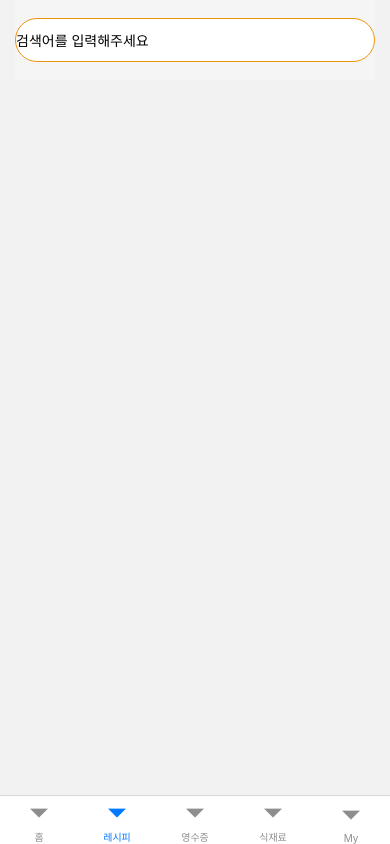
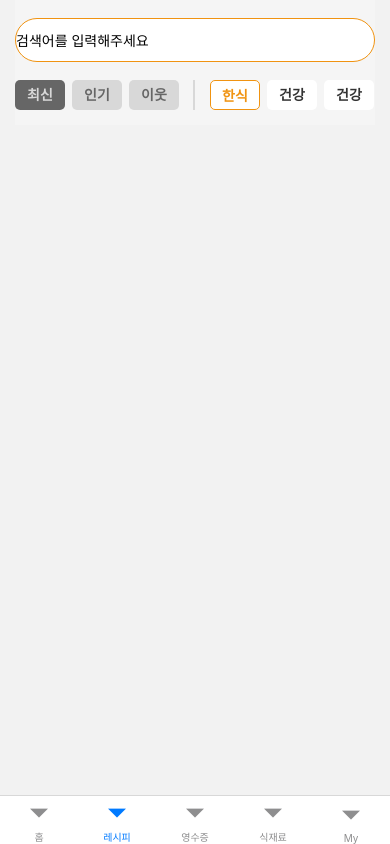
Before and after one commit to recipetalk/front-end, a React Native app: screen /Recipe in a window 390 px wide. Built offline with nearby package versions, Linux system fonts and the light colour scheme.

Commit message:
Design: Home 및 레시피 검색 화면 버튼 추가

```diff
--- /dev/null
+++ b/src/components/organisms/RecipeHome/RadioButton.js
@@ -0,0 +1,40 @@
+import styled from 'styled-components/native';
+
+export default function RadioButton({
+  item,
+  onPress,
+  backgroundColor,
+  clickedBackgroundColor,
+  textColor,
+  clickedTextColor,
+  clickedNumber,
+  borderColor,
+  clickedBorderColor,
+}) {
+  const Button = styled.TouchableOpacity`
+    height: 30px;
+    width: 50px;
+    background-color: ${() =>
+      item.id === clickedNumber ? clickedBackgroundColor : backgroundColor};
+    border-radius: 5px;
+    margin: 0px 7px 15px 0px;
+    border: ${() =>
+      borderColor && item.id === clickedNumber
+        ? '1px solid ' + clickedBorderColor
+        : '1px solid ' + borderColor
+        ? 'none'
+        : borderColor};
+  `;
+  const Label = styled.Text`
+    font-weight: 700;
+    color: ${() => (item.id === clickedNumber ? clickedTextColor : textColor)};
+    text-align: center;
+    line-height: 30;
+  `;
+
+  return (
+    <Button onPress={onPress} item={item}>
+      <Label>{item.title}</Label>
+    </Button>
+  );
+}
--- a/src/components/organisms/RecipeHome/SearchWithFilterHeader.js
+++ b/src/components/organisms/RecipeHome/SearchWithFilterHeader.js
@@ -1,29 +1,112 @@
-import React from 'react';
-import { Platform } from 'react-native';
+import React, {useState} from 'react';
+import {Platform} from 'react-native';
 import styled from 'styled-components/native';
 import SearchInput from '../../atoms/SearchInput';
+import RadioButton from './RadioButton';
 
-const SearchWithFilterHeader = (props) => {
-    return (
-        <SearchHeaderContainer>
-            <SearchInput />
-            <ScrollViewContainer>
+// props는 차 후 ui 이동할 때 검색어가 남아있도록 하기 위함.
+const SearchWithFilterHeader = props => {
+  const SearchHeaderContainer =
+    Platform.OS === 'ios'
+      ? styled.SafeAreaView`
+          background: #f5f5f5;
+          margin: 0 15px;
+        `
+      : styled.View`
+          background: #f5f5f5;
+          margin: 0 15px;
+        `;
 
-            </ScrollViewContainer>
-        </SearchHeaderContainer>
-    );
+  const HorizontalScrollContainer = styled.ScrollView``;
+
+  let [firstIsClicked, setFirstIsClicked] = useState(1);
+  let [secondIsClicked, setSecondIsClicked] = useState(1);
+
+  const firstFilter = [
+    {
+      id: 1,
+      onPress: () => setFirstIsClicked(1),
+      title: '최신',
+    },
+    {
+      id: 2,
+      onPress: () => setFirstIsClicked(2),
+      title: '인기',
+    },
+    {
+      id: 3,
+      onPress: () => setFirstIsClicked(3),
+      title: '이웃',
+    },
+  ];
+
+  const secondFilter = [
+    {
+      id: 1,
+      onPress: () => setSecondIsClicked(1),
+      title: '한식',
+    },
+    {
+      id: 2,
+      onPress: () => setSecondIsClicked(2),
+      title: '건강',
+    },
+    {
+      id: 3,
+      onPress: () => setSecondIsClicked(3),
+      title: '건강',
+    },
+    {
+      id: 4,
+      onPress: () => setSecondIsClicked(4),
+      title: '건강',
+    },
+    {
+      id: 5,
+      onPress: () => setSecondIsClicked(5),
+      title: '건강',
+    },
+  ];
+
+  const VerticalBar = styled.View`
+    border: 1px solid #d8d8d8;
+    height: 30px;
+    margin-left: 7px;
+    margin-right: 15px;
+  `;
+
+  return (
+    <SearchHeaderContainer>
+      <SearchInput />
+      <HorizontalScrollContainer horizontal={true}>
+        {firstFilter.map(value => (
+          <RadioButton
+            onPress={value.onPress}
+            backgroundColor={'#D8D8D8'}
+            clickedBackgroundColor={'#666666'}
+            textColor={'#666666'}
+            clickedTextColor={'#D8D8D8'}
+            clickedNumber={firstIsClicked}
+            item={value}
+          />
+        ))}
+        <VerticalBar />
+        {secondFilter.map(value => (
+          <RadioButton
+            onPress={value.onPress}
+            backgroundColor={'#FFFFFF'}
+            clickedBackgroundColor={'#FFFFFF'}
+            textColor={'#333333'}
+            clickedTextColor={'#F09311'}
+            clickedNumber={secondIsClicked}
+            item={value}
+            borderColor={'#333333'}
+            clickedBorderColor={'#F09311'}
+          />
+        ))}
+      </HorizontalScrollContainer>
+    </SearchHeaderContainer>
+  );
 };
 
-const SearchHeaderContainer = Platform.OS=="ios" ? styled.SafeAreaView`
-    background: #F5F5F5;
-    margin : 0 15px;
-` : styled.View`
-    background: #F5F5F5;
-    margin : 0 15px;
-` ;
-
-const ScrollViewContainer = styled.ScrollView`
-    horizontal: true;
-`;
-
 export default SearchWithFilterHeader;
```
Also changed, not shown: src/components/organisms/RecipeHome/SearchFilter.js (deleted, +0 -11 lines).
